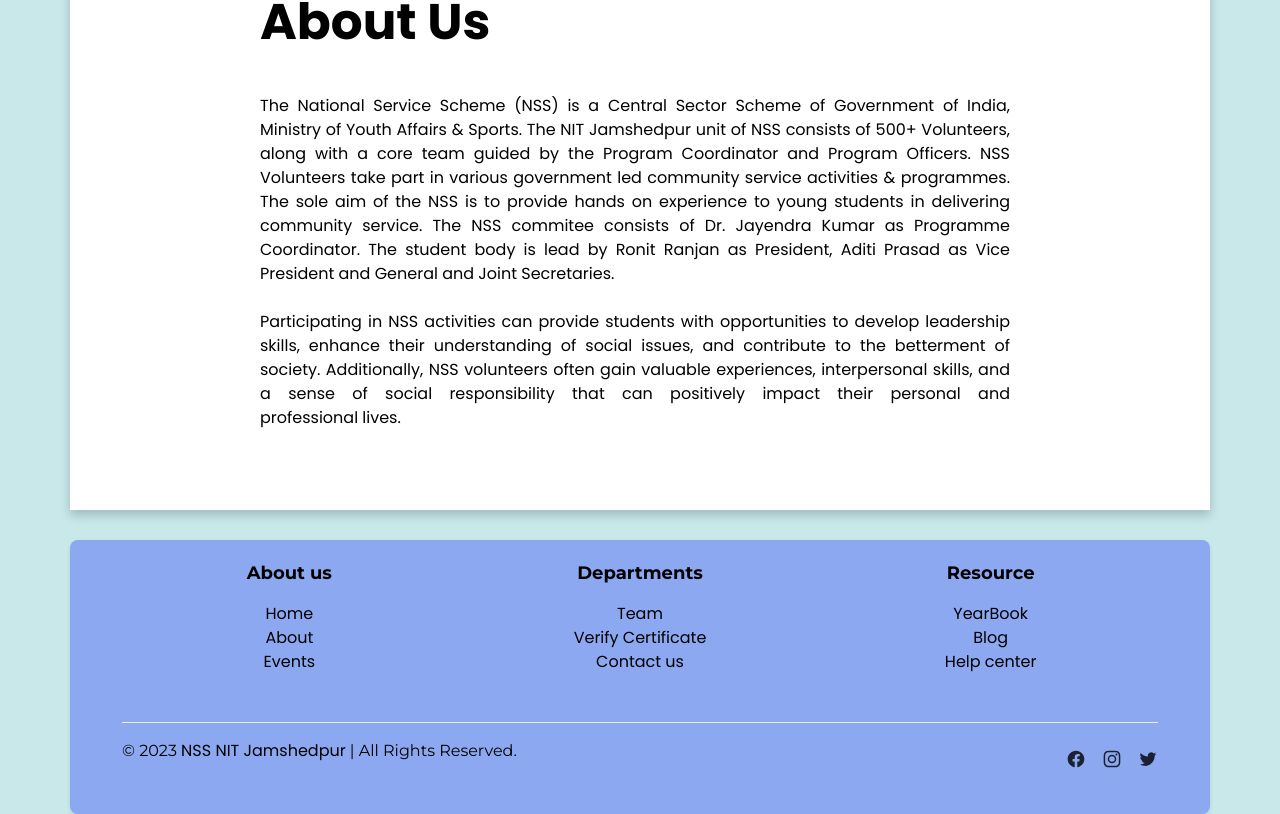
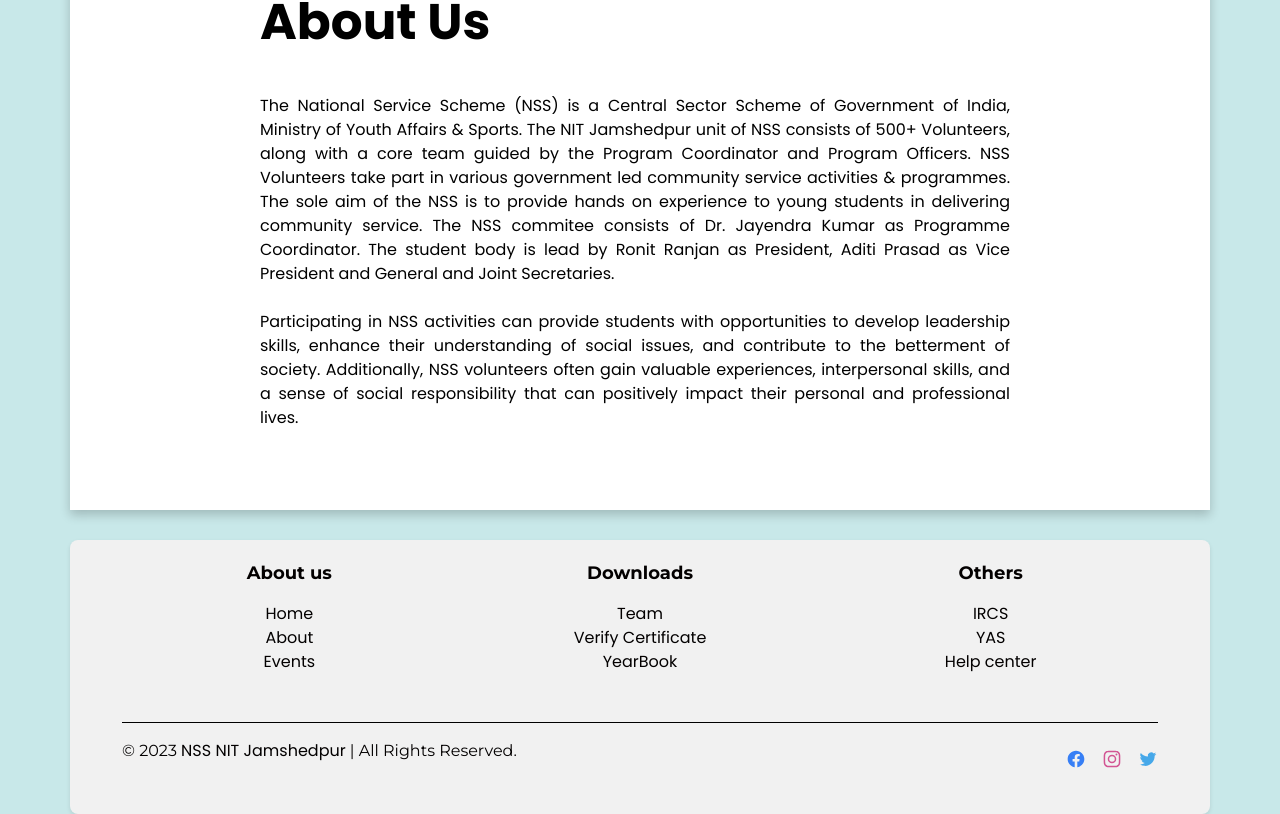
Before and after one commit to NSS-nitjsr-collab/Nss_nitjsr_website, a React (Create React App) app: page /about in a window 1280 px wide. Shown: the part 251-1065 px from the top of the page. Built offline with nearby package versions, Linux system fonts and the light colour scheme; a web font is replaced by a local one.

Commit message:
yearbook page created

```diff
--- a/src/App.js
+++ b/src/App.js
@@ -6,18 +6,21 @@ import Contact from './pages/Contact';
 import Event from './pages/Event';
 import Team from './pages/Team';
 import About from './pages/About';
+import Yearbook from './pages/Yearbook';
 import Error from './pages/Error';
 
 function App() {
   return (
     <div className='App'>
       <Routes>
+      <Route path="/yearbook" element={<Yearbook/>} />
         <Route path="/" element={<Home />} />
         <Route path="/about" element={<About />} />
         <Route path="/team" element={<Team />} />
         <Route path="/contact" element={<Contact />} />
         <Route path="/event" element={<Event />} />
         <Route path="*" element={<Error />} />
+
       </Routes>
     </div>
 
--- a/src/components/Card1.jsx
+++ b/src/components/Card1.jsx
@@ -7,7 +7,7 @@ const Card1 = (props) => {
     <Wrap display={'flex'} justifyContent={'center'} justify={'center'} className='Card1s'>
       {props.details.map((value, index) => (
         <Box key={index} className='Card1'>
-          <Image className='image' src={value.img}/>
+          <Image className='image' objectFit='contain' src={value.img}/>
           <Heading className='heading'>{value.title}</Heading>
           <Heading className='heading'>{value.position}</Heading>
           <Box className='discription'><span className='coma'>❝</span>{value.discription}</Box>
--- a/src/components/Footer.css
+++ b/src/components/Footer.css
@@ -1,5 +1,5 @@
 .footer {
-    background-color: #8ca8f1;
+    background-color: rgb(241, 241, 241);
     border-radius: 8px;
     padding: 20px;
     box-shadow: 0 2px 4px rgba(0, 0, 0, 0.1);
--- a/src/components/Footer.jsx
+++ b/src/components/Footer.jsx
@@ -9,14 +9,14 @@ const LINKS = [
     urls: ["/", "/about", "/event"],
   },
   {
-    title: "Departments",
-    items: ["Team", "Verify Certificate", "Contact us"],
-    urls: ["/team", "/verify", "/contact"],
+    title: "Downloads",
+    items: ["Team", "Verify Certificate", "YearBook"],
+    urls: ["/team", "/verify", "/yearbook"],
   },
   {
-    title: "Resource",
-    items: ["YearBook", "Blog", "Help center"],
-    urls: ["/yearbook", "/blog", "/contact"],
+    title: "Others",
+    items: ["IRCS", "YAS", "Help center"],
+    urls: ["https://www.indianredcross.org/ircs/index.php", "https://yas.nic.in/hi", "/contact"],
   },
 ];
 
@@ -43,7 +43,7 @@ export default function Footer() {
           ))}
         </div>
 
-        <div className="mt-12 flex w-full flex-col items-center justify-center border-t border-blue-gray-50 py-4 md:flex-row md:justify-between">
+        <div className="mt-12 flex w-full flex-col items-center justify-center border-t border-black py-4 md:flex-row md:justify-between">
           <div className="footer-bottom">
             &copy; {currentYear} <NavLink to="/">NSS NIT Jamshedpur</NavLink> |
             All Rights Reserved.
@@ -56,7 +56,7 @@ export default function Footer() {
             >
               <svg
                 className="h-5 w-5"
-                fill="#000000"
+                fill="#0963F7"
                 viewBox="0 0 24 24"
                 aria-hidden="true"
               >
@@ -74,7 +74,7 @@ export default function Footer() {
             >
               <svg
                 className="h-5 w-5"
-                fill="#000000"
+                fill="#CB2E7C"
                 viewBox="0 0 24 24"
                 aria-hidden="true"
               >
@@ -92,7 +92,7 @@ export default function Footer() {
             >
               <svg
                 className="h-5 w-5"
-                fill="#000000"
+                fill="#1C96E8"
                 viewBox="0 0 24 24"
                 aria-hidden="true"
               >
--- a/src/components/Header.jsx
+++ b/src/components/Header.jsx
@@ -105,7 +105,9 @@ export default function Header() {
               size="sm"
               className="hidden lg:inline-block"
             >
-              <span>Verify Certificate</span>
+            <Link to={"/verify"} className="nav-link ">
+            <span>Verify Certificate</span>
+          </Link>
             </Button>
             <IconButton
               variant="text"
@@ -149,7 +151,9 @@ export default function Header() {
         <MobileNav open={openNav}>
           {navList}
           <Button variant="gradient" size="sm" fullWidth className="mb-2">
+          <Link to={"/verify"} className="nav-link ">
             <span>Verify Certificate</span>
+          </Link>
           </Button>
         </MobileNav>
       </Navbar>
--- a/src/pages/About.js
+++ b/src/pages/About.js
@@ -26,7 +26,7 @@ const About = () => {
       to develop leadership skills, enhance their understanding of social issues,
       and contribute to the betterment of society. Additionally, NSS volunteers often
       gain valuable experiences, interpersonal skills, and a sense of social responsibility
-      that can positively impact their personal and professional lives.
+      that can positively impact their personal and professional lives.
       </p>
 
 
--- a/src/pages/Home.js
+++ b/src/pages/Home.js
@@ -18,7 +18,7 @@ const Home = () => {
     <>
     <Header />
     <NSSHomepageFirstHalf />
-    <NoticeBanner text="Important Notice: There will be a maintenance activity on August 20th." />
+    {/* <NoticeBanner text="Important Notice: There will be a maintenance activity on August 20th." /> */}
     <CardGrid cards={cards} />
     <AboutUsHomePage />
 
--- a/src/pages/Yearbook.js
+++ b/src/pages/Yearbook.js
@@ -1,7 +1,9 @@
 import React from 'react'
 import Header from '../components/Header'
 import Footer from '../components/Footer'
-import '../components/yearbook.css';
+import { Link } from "react-router-dom";
+
+import { Button} from "@material-tailwind/react";
 
 export const Yearbook = () => {
   return (
@@ -16,6 +18,30 @@ export const Yearbook = () => {
             The impact of NSS extends far beyond the immediate communities it serves. It creates a ripple effect of positive change, inspiring others to take up the mantle of service. Moreover, NSS alumni often carry the values and lessons learned into their professional and personal lives, making a lasting difference in society.
             In a world where the need for compassion and cooperation is ever-present, the National Service Scheme stands as a shining example of what can be achieved when individuals come together to serve a higher purpose. It is a testament to the potential of the youth to shape a better future for all.
             </div>
+            <div className='yearBtn' style={{ display:"flex", flexWrap:"wrap",justifyContent:'space-around',alignItems:'center', columnGap:'10%', width:"80%", marginTop:"50px"}}>
+          <Button variant="gradient" size="md" className="mb-2">
+              <Link to={"https://drive.google.com/file/d/1SGdt0yRhLLWAeQaT_sKPyzLP1ASGn8mN/view?usp=drive_link"} className="nav-link ">
+                <span>2023</span>
+              </Link>
+          </Button>
+          <Button variant="gradient" size="md" className="mb-2">
+              <Link to={"https://drive.google.com/file/d/1SGdt0yRhLLWAeQaT_sKPyzLP1ASGn8mN/view?usp=drive_link"} className="nav-link ">
+                <span>2022</span>
+              </Link>
+          </Button>
+          <Button variant="gradient" size="md" className="mb-2">
+              <Link to={"https://drive.google.com/file/d/1SGdt0yRhLLWAeQaT_sKPyzLP1ASGn8mN/view?usp=drive_link"} className="nav-link ">
+                <span>2021</span>
+              </Link>
+          </Button>
+          <Button variant="gradient" size="md" className="mb-2">
+              <Link to={"https://drive.google.com/file/d/1SGdt0yRhLLWAeQaT_sKPyzLP1ASGn8mN/view?usp=drive_link"} className="nav-link ">
+                <span>2020</span>
+              </Link>
+          </Button>
+
+          </div>
+
         </div>
         <Footer/>
     </>
```
Also changed, not shown: 1 other file (tests, documents, lock files or other folders).
